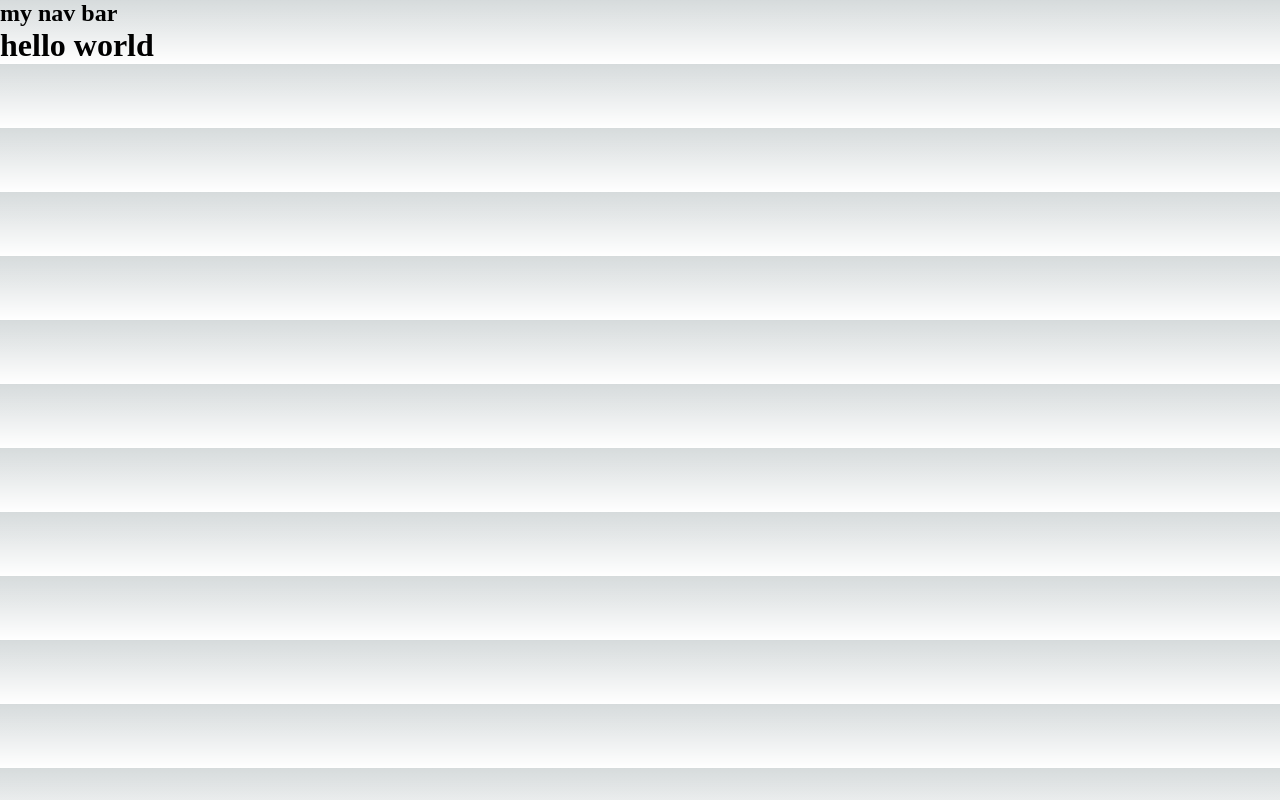
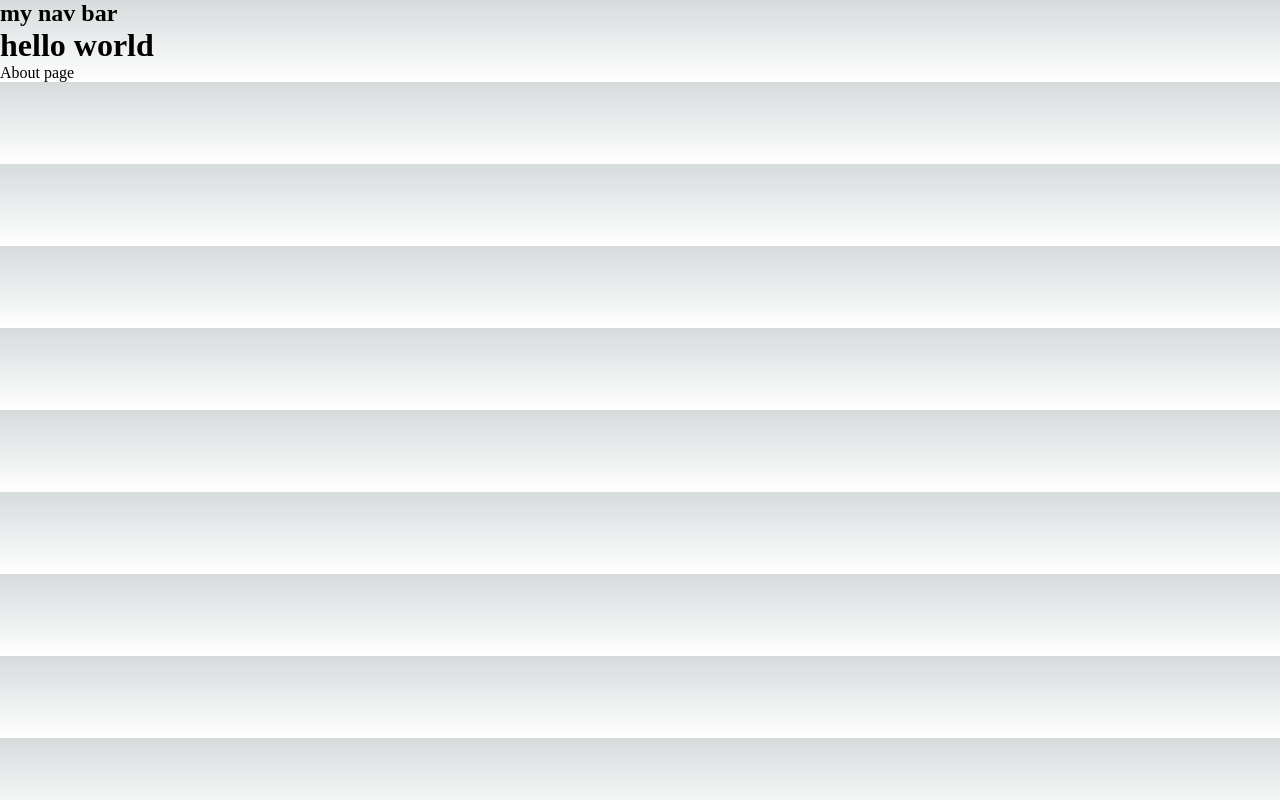
Before and after one commit to cwest9400/drawing-app, a Next.js app: page / in a window 1280 px wide. Built offline with nearby package versions, Linux system fonts and the light colour scheme.

Commit message:
testing link

```diff
--- a/app/about/page.tsx
+++ b/app/about/page.tsx
@@ -1,8 +1,10 @@
+import Link from "next/link"
 
 export default function About() {
   return (
-  <>
+  <main>
   <h4>about page</h4>
-  </>
+  <Link href="/">back to home page</Link>
+  </main>
   )
 }
--- a/app/page.tsx
+++ b/app/page.tsx
@@ -1,6 +1,7 @@
 import Image from 'next/image'
 import { Inter } from 'next/font/google'
 import styles from './page.module.css'
+import Link from 'next/link'
 
 const inter = Inter({ subsets: ['latin'] })
 
@@ -8,6 +9,7 @@ export default function Home() {
   return (
     <main>
       <h1>hello world</h1>
+      <Link href="/about">About page</Link>
     </main>
   )
 }
```
